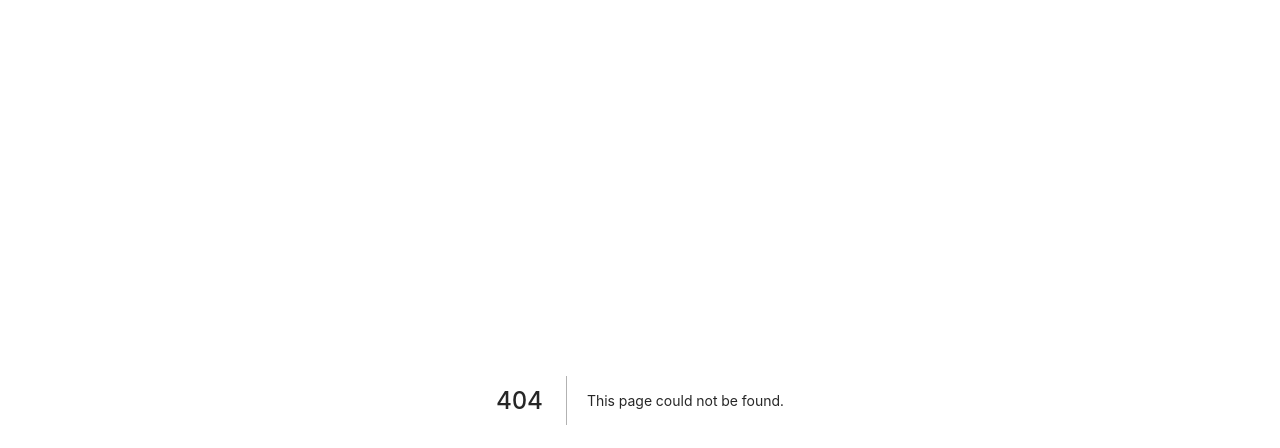
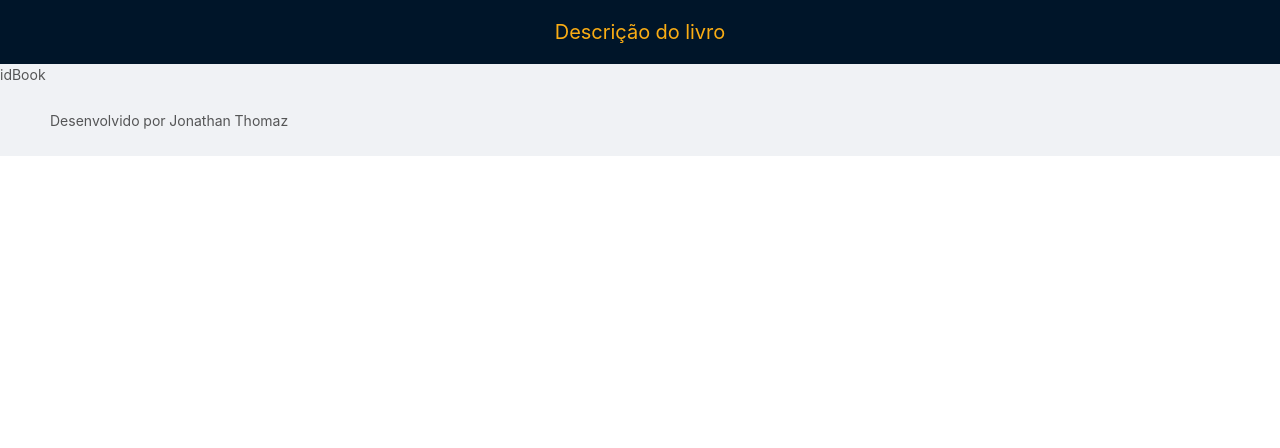
Before and after one commit to JonathanThomaz/bookmaster-app, a Next.js app: page /description in a window 1280 px wide. Before the commit this address had no page. Shown: the top 448 px of the page. Built offline with nearby package versions, Linux system fonts and the light colour scheme.

Commit message:
next page create

```diff
--- /dev/null
+++ b/src/pages/description.tsx
@@ -0,0 +1,38 @@
+import Head from 'next/head';
+import { Layout } from 'antd';
+import React from 'react';
+import { NextPageContext } from 'next';
+import { books } from '../variables/books';
+
+const { Header, Footer, Content } = Layout;
+
+interface Props {
+  userAgent?: string;
+}
+
+export default class Description extends React.Component<Props> {
+  static async getInitialProps({ query: { id } }: NextPageContext) {
+    const idBook: string | string[] = id;
+    return { idBook };
+  }
+
+  render() {
+    const { idBook } = this.props;
+    return (
+      <>
+        <Head>
+          <title>BookMaster</title>
+        </Head>
+        <Layout>
+          <Header
+            style={{ fontSize: '20px', color: '#faad14', textAlign: 'center' }}
+          >
+            <span>Descrição do livro</span>
+          </Header>
+          <Content> idBook</Content>
+          <Footer>Desenvolvido por Jonathan Thomaz</Footer>
+        </Layout>
+      </>
+    );
+  }
+}
```
Also changed, not shown: src/pages/index.tsx (+10 -2 lines), src/variables/functions.tsx (added, +17 -0 lines).
